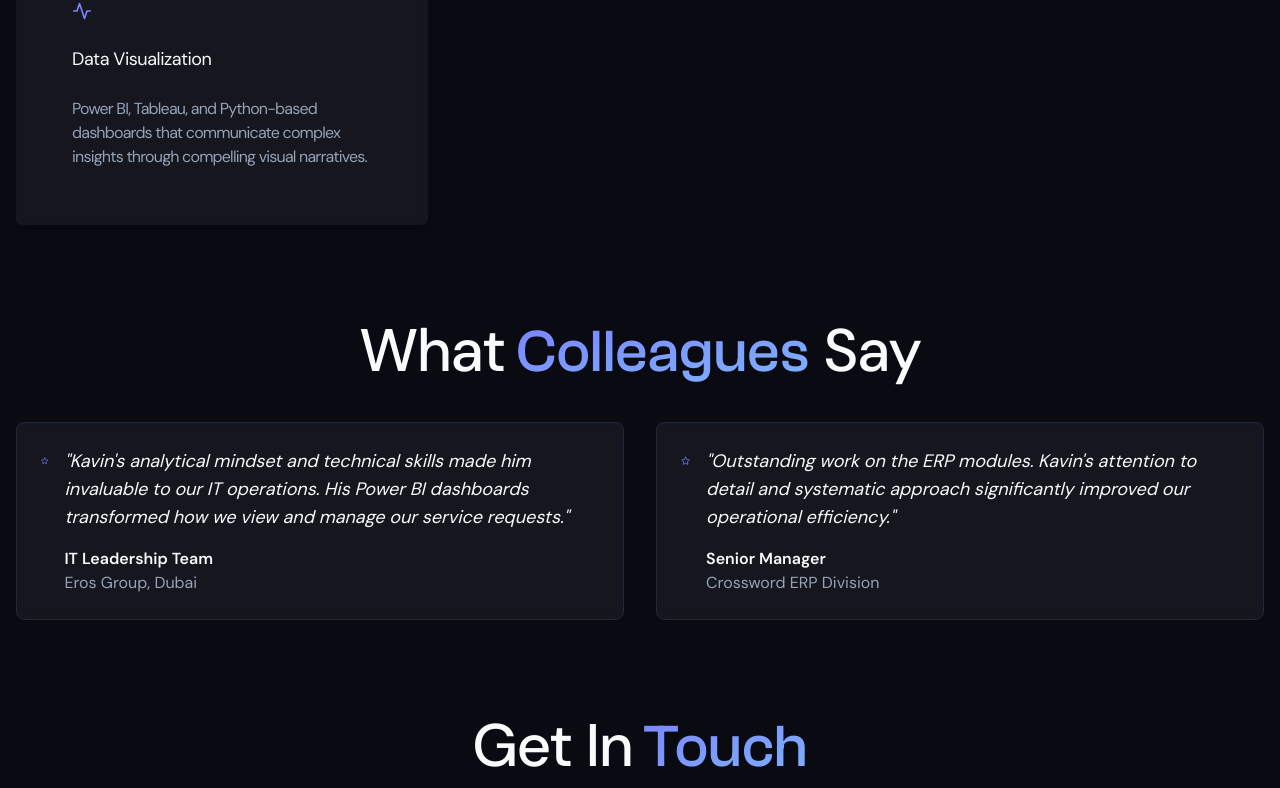
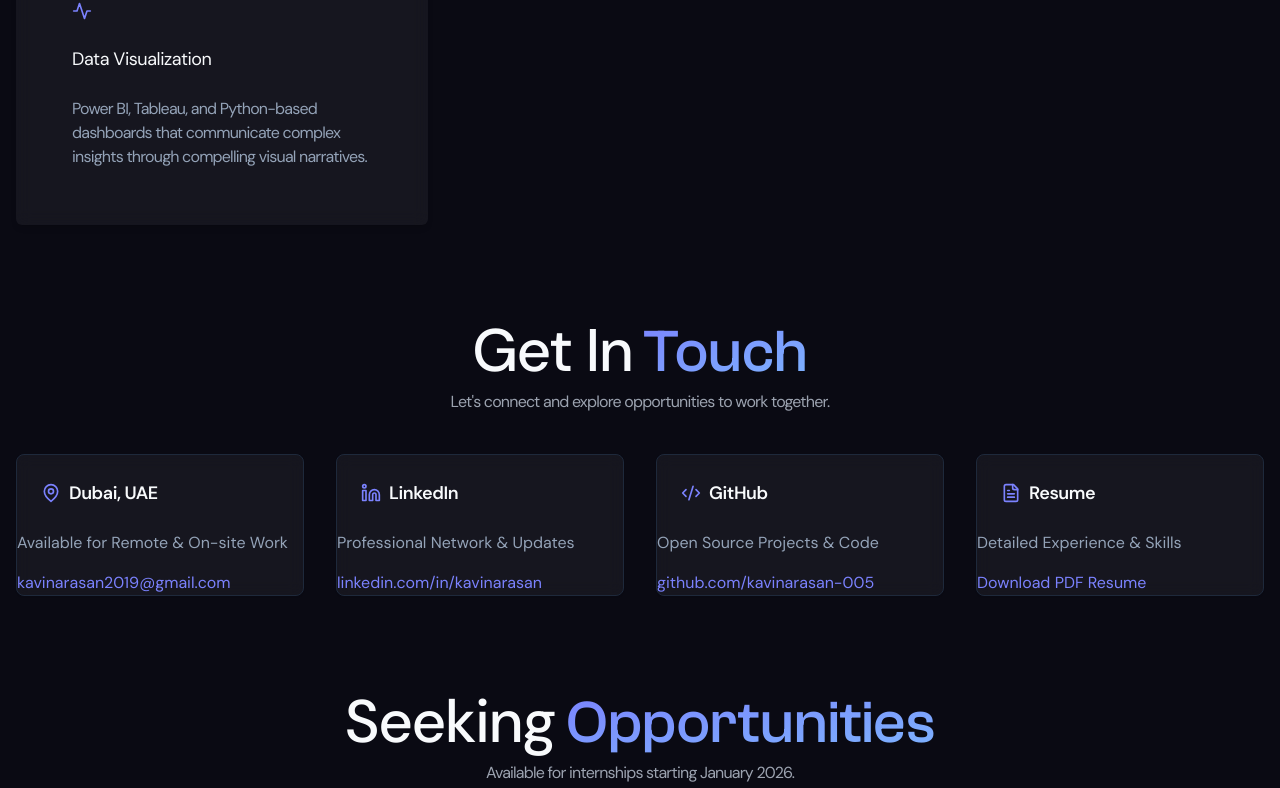
Before and after one commit to kavinarasan-005/official-portfolio, a Next.js app: page / in a window 1280 px wide. Shown: the part 5779-6567 px from the top of the page. Built offline with nearby package versions, Linux system fonts and the light colour scheme.

Commit message:
Remove testimonials section - streamline portfolio content further

```diff
--- a/src/pages/index.tsx
+++ b/src/pages/index.tsx
@@ -314,19 +314,6 @@ const workingPrinciples = [
     title: "Impact-Driven Mindset",
     description: "I measure success by real business impact. Whether it's improving conversion rates, reducing operational costs, or enhancing user satisfaction, I focus on outcomes that matter.",
     icon: Heart,
-  },
-];
-
-const testimonials = [
-  {
-    quote: "Kavin's analytical mindset and technical skills made him invaluable to our IT operations. His Power BI dashboards transformed how we view and manage our service requests.",
-    author: "IT Leadership Team",
-    company: "Eros Group, Dubai",
-  },
-  {
-    quote: "Outstanding work on the ERP modules. Kavin's attention to detail and systematic approach significantly improved our operational efficiency.",
-    author: "Senior Manager",
-    company: "Crossword ERP Division",
   },
 ];
 
@@ -787,41 +774,6 @@ export default function Home() {
           </div>
         </section>
 
-        {/* Testimonials */}
-        <section id="testimonials" data-scroll-section>
-          <div
-            data-scroll
-            data-scroll-speed=".4"
-            data-scroll-position="top"
-            className="my-24 flex flex-col justify-start space-y-10"
-          >
-            <div className="text-center">
-              <h2 className="text-4xl font-medium tracking-tight xl:text-6xl">
-                What
-                <span className="text-gradient clash-grotesk tracking-normal"> Colleagues</span> Say
-              </h2>
-            </div>
-            <div className="grid gap-8 md:grid-cols-2">
-              {testimonials.map((testimonial) => (
-                <Card key={testimonial.author} className="bg-white/5 backdrop-blur">
-                  <CardContent className="p-6">
-                    <div className="flex items-start space-x-4">
-                      <Star className="text-primary mt-1" size={20} />
-                      <div>
-                        <p className="text-lg italic">"{testimonial.quote}"</p>
-                        <div className="mt-4">
-                          <p className="font-semibold">{testimonial.author}</p>
-                          <p className="text-muted-foreground">{testimonial.company}</p>
-                        </div>
-                      </div>
-                    </div>
-                  </CardContent>
-                </Card>
-              ))}
-            </div>
-          </div>
-        </section>
-
         {/* Contact Information */}
         <section id="locations" data-scroll-section>
           <div
```
